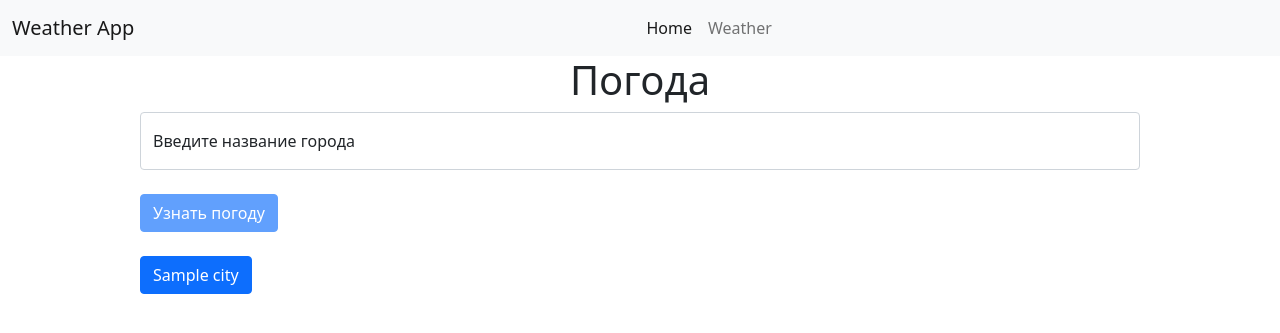
After one commit to sariya23/weather_app, a FastAPI app: template src/templates/choice_city.html in a window 1280 px wide. The commit adds this page. Shown: the top 333 px of the page. Run offline with FastAPI, Linux system fonts and the light colour scheme; the template is opened without the code that fills it: most values are stand-ins (such as "Sample title", 1, 10 or a date in 2020).

Commit message:
Pass city name form buttons

```diff
--- a/src/templates/base_weather_page.html
+++ b/src/templates/base_weather_page.html
@@ -2,7 +2,7 @@
 {% block content %}
 <div class="container">
     <h1 class="text-center">Погода</h1>
-    <form method="post" name="city" id="cityForm" action="/weather/city">
+    <form method="post" name="city" id="cityForm" action="/weather/select_city">
         <div class="form-floating">
             <input type="text" class="form-control" id="floatingInput"
                 placeholder="Moscow" , name="data">
--- /dev/null
+++ b/src/templates/choice_city.html
@@ -0,0 +1,10 @@
+{% extends "base_weather_page.html" %}
+{% block result %}
+<form action="/weather/weather_by_city/" method="POST">
+    {% for city in cities %}
+        <input class="btn btn-primary mt-4" type="submit"
+        value="{{ city.city }}" id="sendCity" name="city">
+    {% endfor %}
+</form>
+
+{% endblock %}
```
Also changed, not shown: src/weather/router.py (+8 -4 lines).
